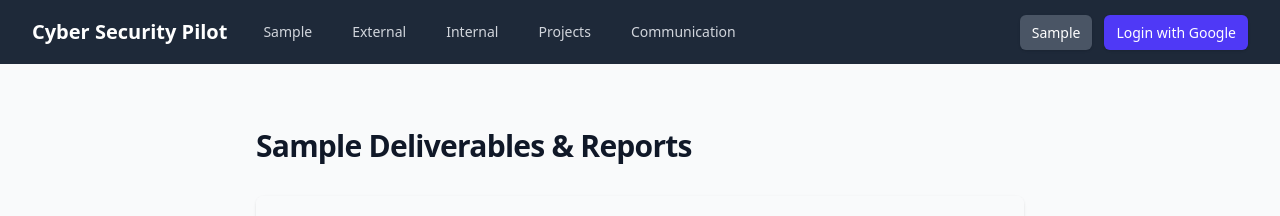
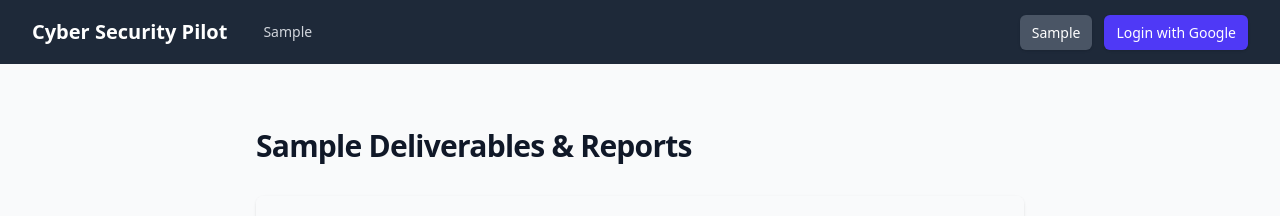
Before and after one commit to techmore/CyberSecurityPilot.github.io, a Jekyll site: the page built from sample.html, in a window 1280 px wide. Shown: the top 216 px of the page. Built offline with Jekyll 4.4.1, drawn with Linux system fonts in a browser that asks for light colours.

Commit message:
Clean up header nav and fix sample page URLs

```diff
--- a/_layouts/default.html
+++ b/_layouts/default.html
@@ -30,18 +30,14 @@
           </div>
           <div class="hidden sm:ml-6 sm:block">
             <div class="flex space-x-4">
-              <a href="/sample/internal" class="rounded-md px-3 py-2 text-sm font-medium text-gray-300 hover:bg-gray-700 hover:text-white">Sample</a>
-              <a href="/sample/external" class="rounded-md px-3 py-2 text-sm font-medium text-gray-300 hover:bg-gray-700 hover:text-white">External</a>
-              <a href="/sample/internal" class="rounded-md px-3 py-2 text-sm font-medium text-gray-300 hover:bg-gray-700 hover:text-white">Internal</a>
-              <a href="/sample/projects" class="rounded-md px-3 py-2 text-sm font-medium text-gray-300 hover:bg-gray-700 hover:text-white">Projects</a>
-              <a href="/sample/communication" class="rounded-md px-3 py-2 text-sm font-medium text-gray-300 hover:bg-gray-700 hover:text-white">Communication</a>
+              <a href="/sample/internal.html" class="rounded-md px-3 py-2 text-sm font-medium text-gray-300 hover:bg-gray-700 hover:text-white">Sample</a>
             </div>
           </div>
         </div>
         <div class="absolute inset-y-0 right-0 flex items-center pr-2 sm:static sm:inset-auto sm:ml-6 sm:pr-0">
           <div class="relative ml-3 flex gap-3">
             <div>
-              <a href="/sample/internal" class="rounded-md bg-gray-600 px-3 py-2 text-sm font-medium text-white shadow-sm hover:bg-gray-500 focus-visible:outline focus-visible:outline-2 focus-visible:outline-offset-2 focus-visible:outline-gray-600">
+              <a href="/sample/internal.html" class="rounded-md bg-gray-600 px-3 py-2 text-sm font-medium text-white shadow-sm hover:bg-gray-500 focus-visible:outline focus-visible:outline-2 focus-visible:outline-offset-2 focus-visible:outline-gray-600">
                 Sample
               </a>
             </div>
@@ -56,11 +52,7 @@
     </div>
     <div class="sm:hidden" id="mobile-menu">
       <div class="space-y-1 px-2 pt-2 pb-3">
-        <a href="/sample/internal" class="block rounded-md px-3 py-2 text-base font-medium text-gray-300 hover:bg-gray-700 hover:text-white">Sample</a>
-        <a href="/sample/external" class="block rounded-md px-3 py-2 text-base font-medium text-gray-300 hover:bg-gray-700 hover:text-white">External</a>
-        <a href="/sample/internal" class="block rounded-md px-3 py-2 text-base font-medium text-gray-300 hover:bg-gray-700 hover:text-white">Internal</a>
-        <a href="/sample/projects" class="block rounded-md px-3 py-2 text-base font-medium text-gray-300 hover:bg-gray-700 hover:text-white">Projects</a>
-        <a href="/sample/communication" class="block rounded-md px-3 py-2 text-base font-medium text-gray-300 hover:bg-gray-700 hover:text-white">Communication</a>
+        <a href="/sample/internal.html" class="block rounded-md px-3 py-2 text-base font-medium text-gray-300 hover:bg-gray-700 hover:text-white">Sample</a>
       </div>
     </div>
   </nav>
--- a/sample.html
+++ b/sample.html
@@ -110,7 +110,7 @@ description: View sample deliverables and reports from Cyber Security Pilot.
         </div>
         <div class="px-6 py-6">
           <div class="grid grid-cols-1 md:grid-cols-2 gap-6">
-            <a href="/sample/external" class="block p-4 border rounded-lg hover:shadow-md transition-shadow">
+            <a href="/sample/external.html" class="block p-4 border rounded-lg hover:shadow-md transition-shadow">
               <h3 class="font-medium text-gray-900 mb-2">External Monitoring &rarr;</h3>
               <ul class="text-sm text-gray-600 space-y-1">
                 <li>- DNS record monitoring</li>
@@ -121,7 +121,7 @@ description: View sample deliverables and reports from Cyber Security Pilot.
                 <li>- crt.sh certificate transparency</li>
               </ul>
             </a>
-            <a href="/sample/internal" class="block p-4 border rounded-lg hover:shadow-md transition-shadow">
+            <a href="/sample/internal.html" class="block p-4 border rounded-lg hover:shadow-md transition-shadow">
               <h3 class="font-medium text-gray-900 mb-2">Internal Scanning &rarr;</h3>
               <ul class="text-sm text-gray-600 space-y-1">
                 <li>- Internal network discovery</li>
@@ -131,7 +131,7 @@ description: View sample deliverables and reports from Cyber Security Pilot.
                 <li>- CIS v8 compliance checks</li>
               </ul>
             </a>
-            <a href="/sample/projects" class="block p-4 border rounded-lg hover:shadow-md transition-shadow">
+            <a href="/sample/projects.html" class="block p-4 border rounded-lg hover:shadow-md transition-shadow">
               <h3 class="font-medium text-gray-900 mb-2">Project Management &rarr;</h3>
               <ul class="text-sm text-gray-600 space-y-1">
                 <li>- User management portal</li>
@@ -141,7 +141,7 @@ description: View sample deliverables and reports from Cyber Security Pilot.
                 <li>- SLA tracking</li>
               </ul>
             </a>
-            <a href="/sample/communication" class="block p-4 border rounded-lg hover:shadow-md transition-shadow">
+            <a href="/sample/communication.html" class="block p-4 border rounded-lg hover:shadow-md transition-shadow">
               <h3 class="font-medium text-gray-900 mb-2">Realtime Communication &rarr;</h3>
               <ul class="text-sm text-gray-600 space-y-1">
                 <li>- Monthly PDF reports</li>
```
